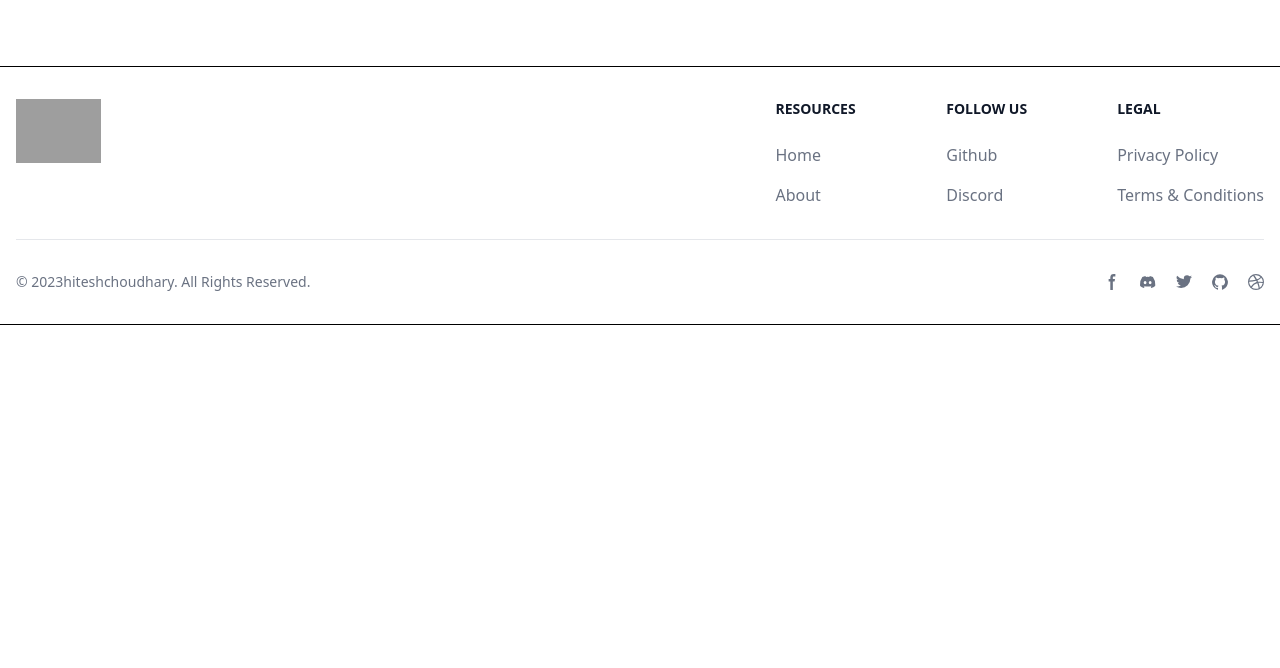
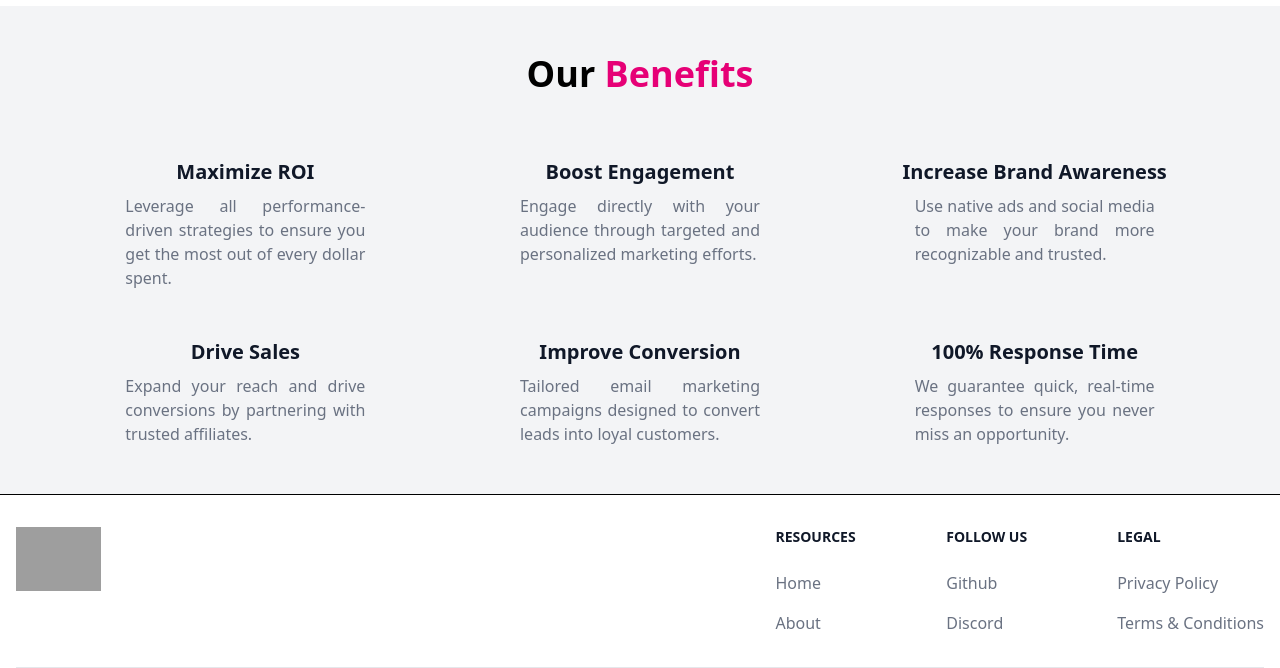
Before and after one commit to BrandOrbit/Frontend, a React (Vite) app: page / in a window 1280 px wide. Shown: the part 2478-3146 px from the top of the page. Before the commit the page ends 2803 px from the top, so only its background shows below. Built offline with nearby package versions, Linux system fonts and the light colour scheme; grey boxes are pictures that could not be loaded.

Commit message:
Added benefits section

```diff
--- a/src/components/Home/Home.jsx
+++ b/src/components/Home/Home.jsx
@@ -20,6 +20,32 @@ const Home = () => {
             description:"Integrating ads seamlessly into content for enhanced user experience."
         }
     ]
+      const benefits = [
+    {
+      title: "Maximize ROI",
+      desc: "Leverage all performance-driven strategies to ensure you get the most out of every dollar spent."
+    },
+    {
+      title: "Boost Engagement",
+      desc: "Engage directly with your audience through targeted and personalized marketing efforts."
+    },
+    {
+      title: "Increase Brand Awareness",
+      desc: "Use native ads and social media to make your brand more recognizable and trusted."
+    },
+    {
+      title: "Drive Sales",
+      desc: "Expand your reach and drive conversions by partnering with trusted affiliates."
+    },
+    {
+      title: "Improve Conversion",
+      desc: "Tailored email marketing campaigns designed to convert leads into loyal customers."
+    },
+    {
+      title: "100% Response Time",
+      desc: "We guarantee quick, real-time responses to ensure you never miss an opportunity."
+    },
+  ];
   return (
     <div className="flex flex-col items-center w-full">
       <section className="bg-white pt-12 pb-20  w-6xl mx-auto">
@@ -84,7 +110,7 @@ const Home = () => {
 
 
       {/* Third Section */}
-       <section className='my-15'>
+       <section className='mt-15'>
          {/* upper image and text */}
         <section className="bg-white pt-12 pb-20  w-6xl mx-auto">
         <div className="container mx-auto px-6 flex flex-col-reverse md:flex-row items-center w-full">
@@ -152,6 +178,27 @@ const Home = () => {
         </div>
       </section>
        </section>
+
+       {/* Fourth Section */}
+       <section className="bg-gray-100 py-12 w-full mx-auto">
+        {/* upper text */}
+        <div className="max-w-6xl w-full mx-auto flex flex-row justify-center items-center">
+             <h2 className="text-4xl font-bold mb-4">
+           Our <span className='text-4xl font-semibold text-pink-600 mb-4'>Benefits </span>
+          </h2>
+        </div>
+        <div className="max-w-6xl w-full mx-auto mt-12 grid grid-cols-1 md:grid-cols-3 gap-y-12 gap-x-8 justify-items-center text-center">
+          {benefits.map((item, idx) => (
+            <div key={idx} className="flex flex-col items-center">
+              <div className="font-bold text-xl text-gray-900 mb-2">
+                {item.title}
+              </div>
+              <div className="text-gray-500 text-justify w-60">{item.desc}</div>
+            </div>
+          ))}
+        </div>
+      </section>
+
     </div>
   )
 }
```
